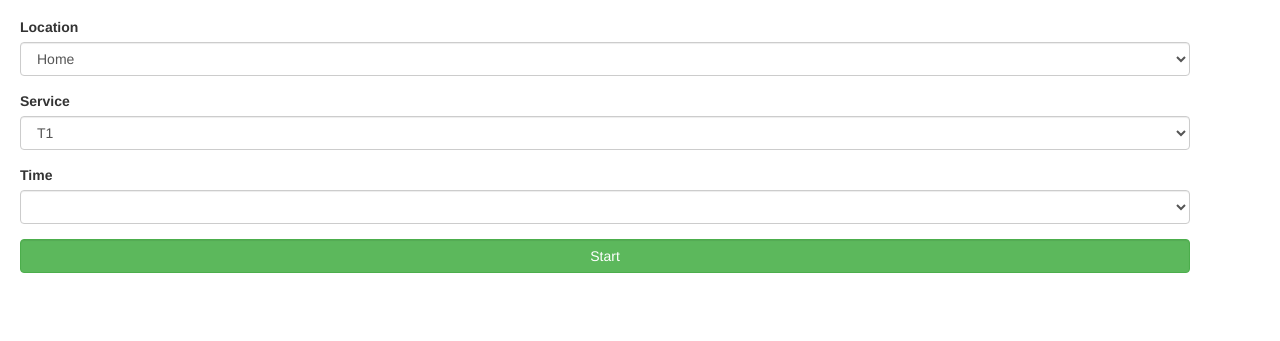
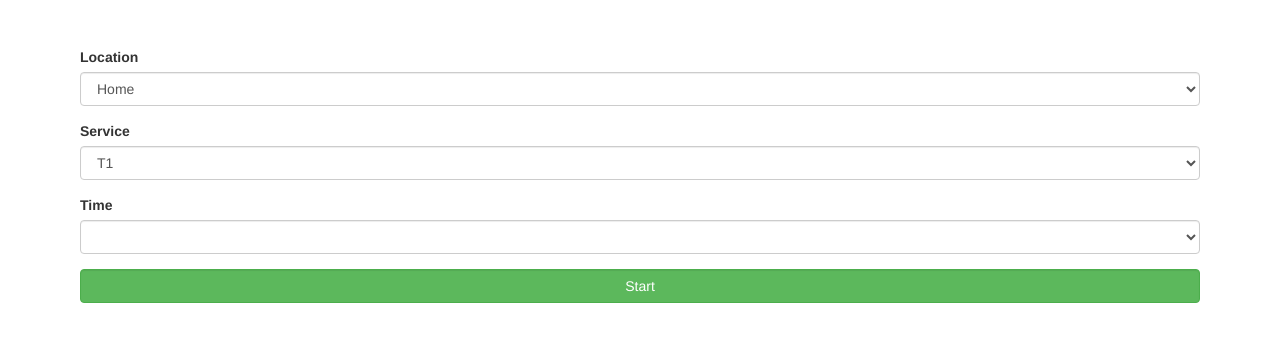
Before and after one commit to smarkey/bus-bot, a plain HTML site: page index.html in a window 1280 px wide. Shown: the part 63-404 px from the top of the page. Drawn offline with nearby package versions, Linux system fonts and the light colour scheme; no server answers.

Commit message:
Css change

```diff
--- a/app.css
+++ b/app.css
@@ -3,7 +3,7 @@ h1, h4 {
 }
 
 .container {
-	margin: 20px;
+	padding: 40px;
 }
 
 .mute {
```
